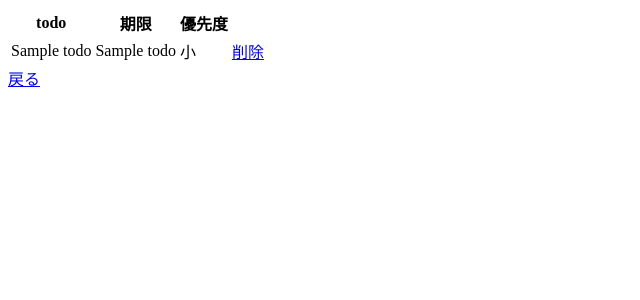
After one commit to HIKAKINsan/todo_app, a Flask app: page /delete_form in a window 1280 px wide. The commit adds this page. Shown: the top 300 px of the page, without its empty margins (0-640 px from the left). Run offline with Flask 3, Linux system fonts and the light colour scheme; a database or web service that is not in the repository returns one stand-in record (values such as "Sample title"); some libraries are stand-ins or nearby versions.

Commit message:
削除機能の追加

```diff
--- a/app.py
+++ b/app.py
@@ -80,5 +80,20 @@ def edit_exe():
         msg = '編集しました'
         return render_template('edit_finish.html',msg=msg)
 
+@app.route('/delete_form')
+def delete_form():
+    rows = db.select_todo()
+
+    return render_template('delete_form.html',rows=rows)
+
+@app.route('/delete_exe')
+def delete_exe():
+    todo_id = request.args.get('id')
+    count = db.delete_todo(todo_id)
+
+    if count == 1:
+        msg = '削除成功'
+        return  render_template('delete_finish.html',msg=msg)
+
 if __name__ == '__main__':
  app.run(debug=True)
--- a/db.py
+++ b/db.py
@@ -95,3 +95,17 @@ def edit_todo(id, todo, deadline, priority):
     connection.close()
 
     return count
+
+def delete_todo(id):
+    sql = 'DELETE FROM todo WHERE id = %s'
+
+    connection = get_connection()
+    cursor = connection.cursor()
+    cursor.execute(sql, (id,))
+    count = cursor.rowcount
+    connection.commit()
+
+    cursor.close()
+    connection.close()
+
+    return count
--- /dev/null
+++ b/templates/delete_form.html
@@ -0,0 +1,28 @@
+<!DOCTYPE html>
+<html lang="en">
+<head>
+    <meta charset="UTF-8">
+    <meta name="viewport" content="width=device-width, initial-scale=1.0">
+    <title>Document</title>
+</head>
+<body>
+    <table>
+        <tr>
+            <th>todo</th>
+            <th>期限</th>
+            <th>優先度</th>
+            <th></th>
+        </tr>
+        {%for row in rows%}
+        <tr>
+            <td>{{row[1]}}</td>
+            <td>{{row[2]}}</td>
+            <td>{%if row[3]==0%}高{%elif row[3]==1%}中{%else%}小{%endif%}</td>
+            <td><a href="{{url_for('delete_exe')}}?id={{row[0]}}"onclick="return confirm('本当に削除しますか')">削除</a></td>
+        </tr>
+        {%endfor%}
+
+    </table>
+    <a href="{{url_for('index')}}">戻る</a>
+</body>
+</html>
--- a/templates/index.html
+++ b/templates/index.html
@@ -9,5 +9,6 @@
     <a href="{{url_for('insert_form')}}">todoの登録</a><br>
     <a href="{{url_for('select_todo')}}">todoの一覧</a><br>
     <a href="{{url_for('select_complate_todo')}}">完了したtodoの一覧</a><br>
+    <a href="{{url_for('delete_form')}}">todoの削除</a><br>
 </body>
 </html>
```
Also changed, not shown: templates/delete_finish.html (added, +12 -0 lines).
